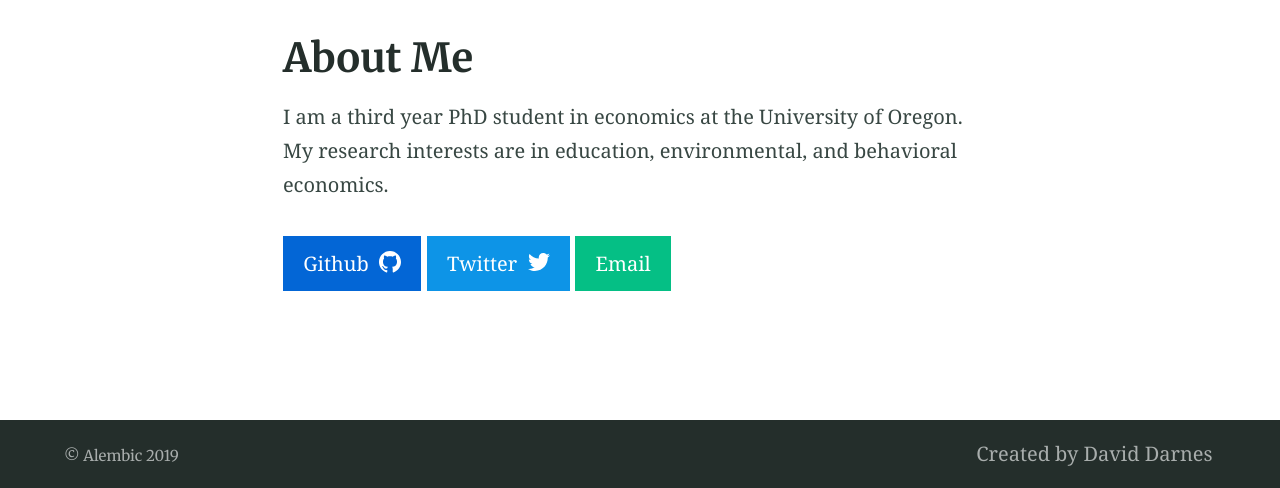
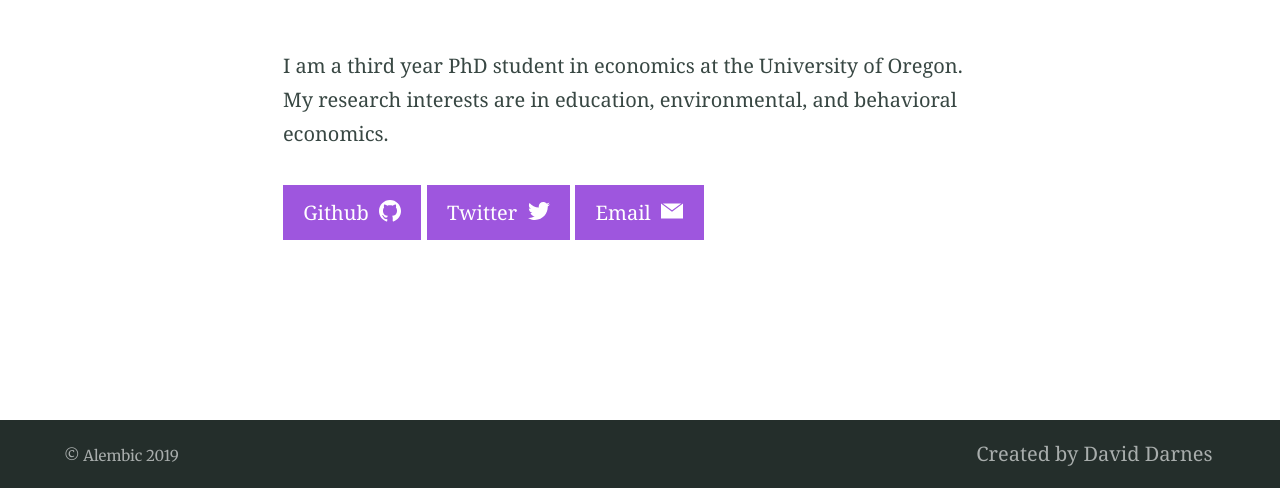
Before and after one commit to jenni-putz/1jenni-putz.github.io, a Jekyll site: the page built from index.md, in a window 1280 px wide, cut to the strip 412-900 px from the top of the page. Built offline with Jekyll 4.4.1, drawn with Linux system fonts in a browser that asks for light colours; our own code applies the rules of GitHub Pages for plain Markdown files.

Commit message:
Update index.md

```diff
--- a/index.md
+++ b/index.md
@@ -1,7 +1,7 @@
 ---
-title: About Me
-feature_image: "https://github.com/jenni-putz/jenni-putz.github.io/blob/master/header1.jpg"
+feature_image: "https://github.com/jenni-putz/jenni-putz.github.io/blob/master/header1.png"
 ---
+
 I am a third year PhD student in economics at the University of Oregon. My research interests are in education, environmental, and behavioral economics.
 
-{% include button.html text="Github" icon="github" link="https://github.com/jenni-putz" color="#0366d6" %} {% include button.html text="Twitter" icon="twitter" link="https://twitter.com/pootzie_xoxo" color="#0d94e7" %} {% include button.html text="Email" link="mailto:jputz@uoregon.edu" %}
+{% include button.html text="Github" icon="github" link="https://github.com/jenni-putz" color="#9E56DE" %} {% include button.html text="Twitter" icon="twitter" link="https://twitter.com/pootzie_xoxo" color="#9E56DE" %} {% include button.html text="Email" icon="email" link="mailto:jputz@uoregon.edu" color="#9E56DE" %}
```
